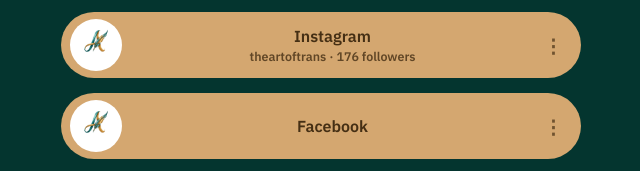
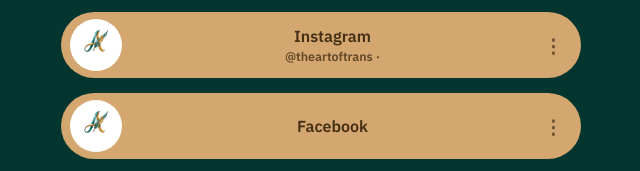
Before and after one commit to art-TranslationVEconsulting/art-links, a plain HTML site: page index.html in a window 1280 px wide. Shown: the part 334-505 px from the top of the page, 319-959 px from the left. Drawn offline with Linux system fonts and the light colour scheme.

Commit message:
Update index.html

```diff
--- a/index.html
+++ b/index.html
@@ -33,7 +33,7 @@ h1{font-size:1.45rem;color:#D4A061;margin-bottom:16px}
   </div>
   <div class="list">
     <a class="btn" href="https://wa.me/963968302327?text=%D9%85%D8%B1%D8%AD%D8%A8%D8%A7%D9%8B%20%D9%85%D9%83%D8%AA%D8%A8%20ART" target="_blank"><span class="badge"><img src="logo.png" alt=""></span><div class="mid">WhatsApp</div><span class="dots">⋮</span></a>
-    <a class="btn" href="https://www.instagram.com/theartoftrans/" target="_blank"><span class="badge"><img src="logo.png" alt=""></span><div class="mid"><div>Instagram</div><div class="sub">theartoftrans · 176 followers</div></div><span class="dots">⋮</span></a>
+    <a class="btn" href="https://www.instagram.com/theartoftrans/" target="_blank"><span class="badge"><img src="logo.png" alt=""></span><div class="mid"><div>Instagram</div><div class="sub">@theartoftrans · </div></div><span class="dots">⋮</span></a>
     <a class="btn" href="https://www.facebook.com/theartoftrans" target="_blank"><span class="badge"><img src="logo.png" alt=""></span><div class="mid">Facebook</div><span class="dots">⋮</span></a>
     <a class="btn" href="https://maps.app.goo.gl/AwQgiWAWkcwnWr339" target="_blank"><span class="badge"><img src="logo.png" alt=""></span><div class="mid">Location — ساحة المحافظة</div><span class="dots">⋮</span></a>
   </div>
```
